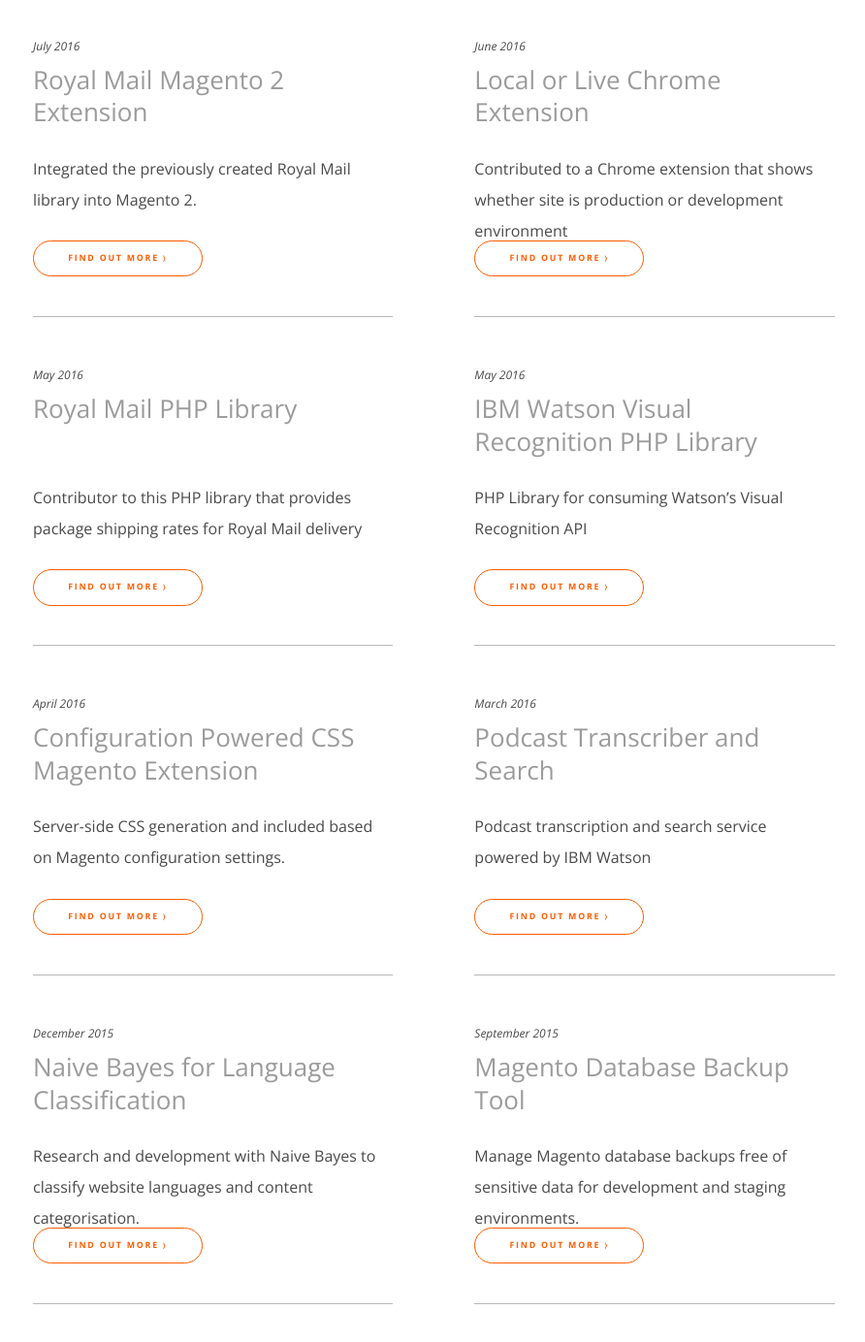
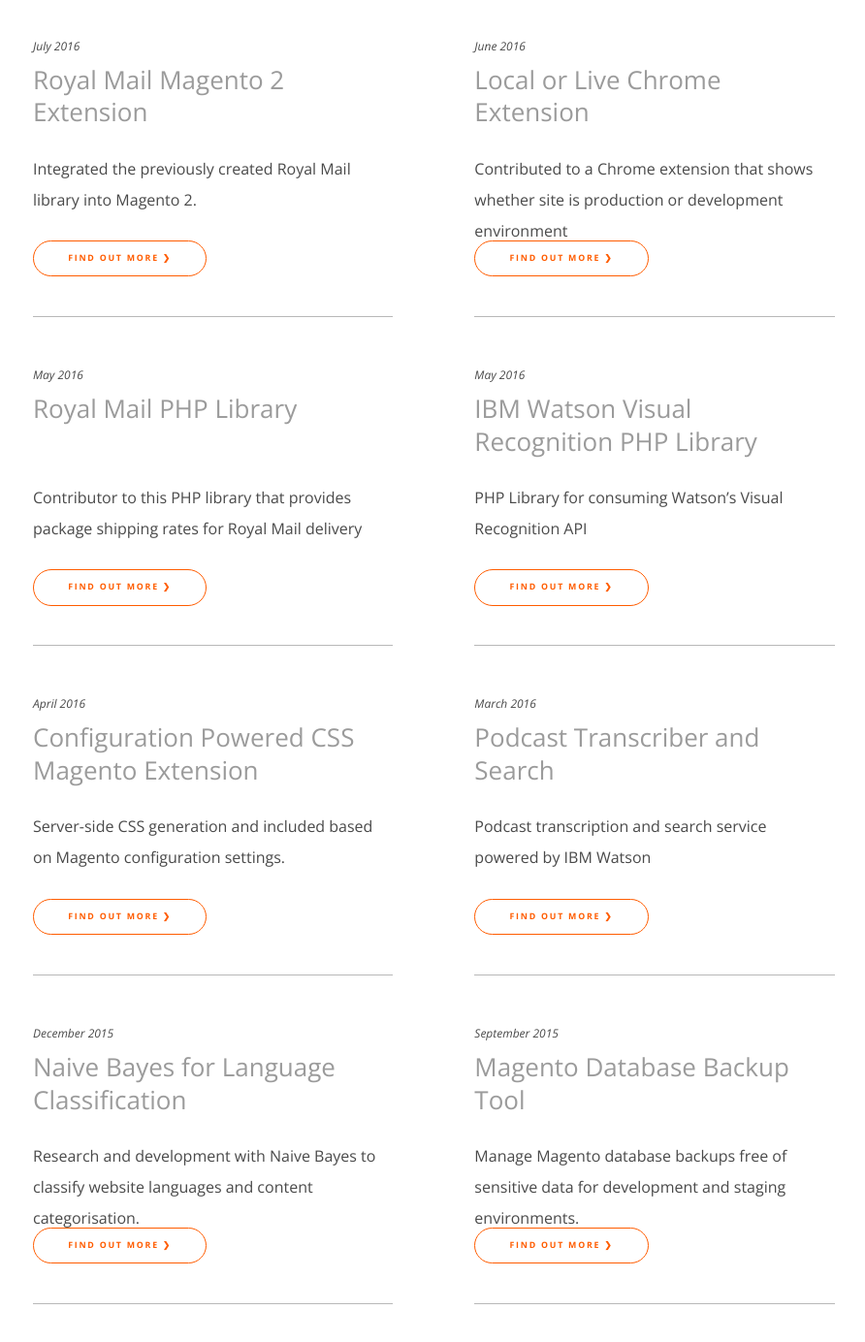
Before and after one commit to bobbyshaw/tomrobertshaw.net, a Jekyll site: the page built from projects/index.html, in a window 1280 px wide and 1400 px high, scrolled down 439 px. Shown: the top 1384 px of the window at 97% size, without its empty margins (158-1050 px from the left). Built offline with Jekyll 4.4.1, drawn with Linux system fonts in a browser that asks for light colours; some of the changed text lies outside the part shown.

Commit message:
Add new chevron to projects page.

```diff
--- a/projects/index.html
+++ b/projects/index.html
@@ -16,7 +16,7 @@
             <div class="project-list-item-description">
                 {{ project.content | markdownify }}
             </div>
-            <a href="{{ project.external }}" class="button" target="_blank">Find out more &#x232A;</a>
+            <a href="{{ project.external }}" class="button" target="_blank">Find out more &#x276F;</a>
         </li>
     {% endfor %}
     </ul>
```
